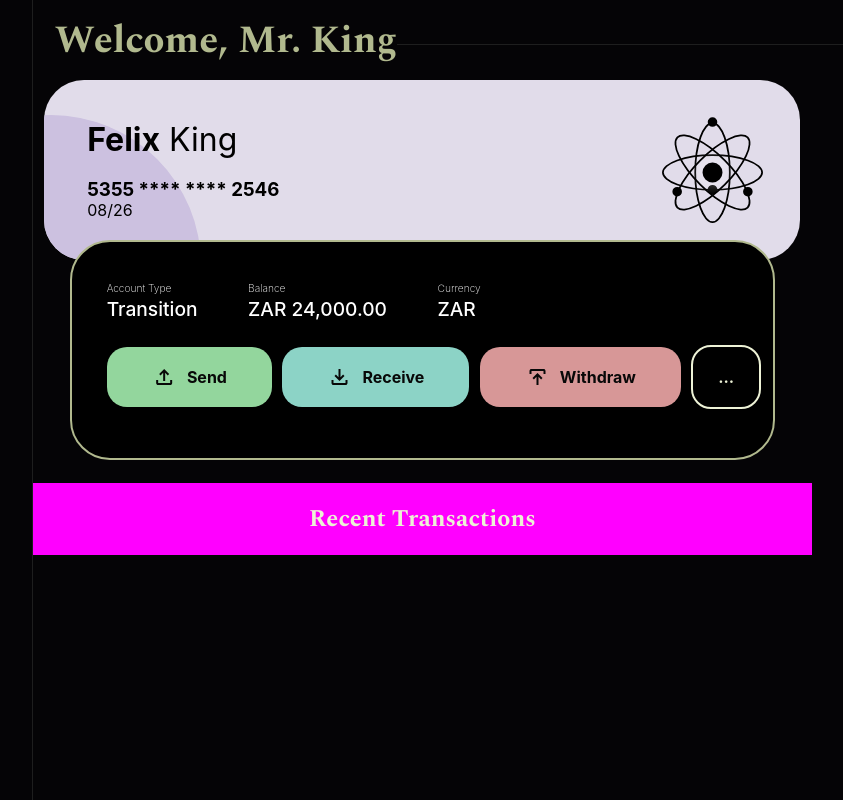
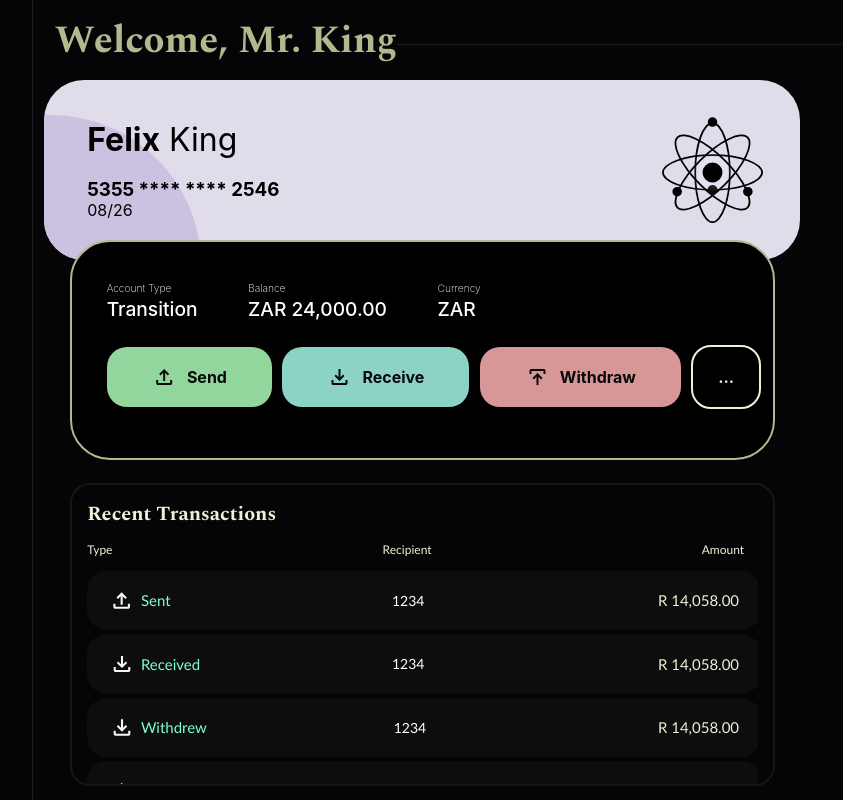
Before and after one commit to Bladeyboy54/Elementium-frontend, a React (Create React App) app in the folder elementium/elementium-app/: page /account/user/1 in a window 1280 px wide. Shown: the whole page, without its empty margins (122-965 px from the left). Built offline with nearby package versions, Linux system fonts and the light colour scheme.

Commit message:
created recent transations section and components

```diff
--- /dev/null
+++ b/elementium/elementium-app/src/components/ProfileComponents/TransactionHistoryCardComponent/TransactionHistoryCardComponent-styles.module.scss
@@ -0,0 +1,44 @@
+.main {
+    display: flex;
+    align-items: center;
+    width: 94%;
+    height: 2vh;
+    background-color: #0C0D0C;
+    border-radius: 20px;
+    padding: 1.7vw;
+    font-size: 12px;
+    font-family: 'Gill Sans', 'Gill Sans MT', Calibri, 'Trebuchet MS', sans-serif;
+
+
+    .type{
+        display: flex;
+        align-items: center;
+        color: aquamarine;
+        font-weight: 500;
+        font-size: 15px;
+        flex-basis: 15%;
+        gap: 0.5vw;
+        .icon {
+            width: 2vw;
+            filter: invert(100%);
+        }
+    }
+
+
+    .recipient {
+        flex-grow: 1;
+        text-align: center;
+        color: white;
+        font-weight: 400;
+        font-size: 14px;
+        font-weight: 100;
+    }
+
+    .amount {
+        flex-basis: 20%;
+        justify-content: flex-end;
+        display: flex;
+        font-weight: 100;
+        font-size: 15px;
+    }
+}
--- /dev/null
+++ b/elementium/elementium-app/src/components/ProfileComponents/TransactionHistoryCardComponent/TransactionHistoryCardComponent.tsx
@@ -0,0 +1,41 @@
+import React from "react";
+import styles from "./TransactionHistoryCardComponent-styles.module.scss";
+
+import upload from "../../../assets/icons/upload.svg";
+import download from "../../../assets/icons/download.svg";
+import placeholder from "../../../assets/logo-notext-black.svg";
+
+const TransactionHistoryCardComponent = (props: any) => {
+
+    const {type, recipient, amount} = props;
+
+    const displayType = type.charAt(0).toUpperCase() + type.slice(1);
+    const formattedAmount = new Intl.NumberFormat('en-ZA', { style: 'currency', currency: 'ZAR' }).format(amount);
+
+    return(<>
+        <div className={styles.main}>
+            <div className={styles.type}>
+
+                <img src={  type === "sent" ? upload :
+                            type === "received" ? download :
+                            type === "withdrew" ? download :
+                            placeholder}
+                            className={styles.icon}
+                alt="icon" />
+
+                {displayType}
+
+            </div>
+            <div className={styles.recipient}>
+                <p>{recipient}</p>
+            </div>
+            <div className={styles.amount}>
+                <p>{formattedAmount}</p>
+            </div>
+        </div>
+    </>);
+
+}
+
+
+export default TransactionHistoryCardComponent;
--- a/elementium/elementium-app/src/screens/Account/User/index.css
+++ b/elementium/elementium-app/src/screens/Account/User/index.css
@@ -1,4 +1,12 @@
 @import url('https://fonts.googleapis.com/css2?family=Spectral:wght@100..900&family=Spectral:ital,wght@0,200;0,300;0,400;0,500;0,600;0,700;0,800;1,200;1,300;1,400;1,500;1,600;1,700;1,800&display=swap');
+
+
+html, body {
+    margin: 0;
+    padding: 0;
+    overflow: hidden; /* Prevent any scrolling */
+    height: 100%;
+}
 
 .main{
     display: flex;
@@ -53,7 +61,8 @@
     flex-direction: column;
     align-items: center;
     width: 70%;
-    height: 100%;
+    /* height: 100%; */
+    max-height: 90%;
 }
 
 .plaque{
@@ -101,16 +110,61 @@
     display: flex;
     flex-direction: column;
     align-items: center;
-    justify-content: center;
     margin-top: 3%;
     width: 100%;
-    height: 10%;
-    background-color: magenta;
+    min-height: 10%;
+    flex-grow: 1;
+    max-height: 42%;
     color: #EDF2D6;
     font-family: "Spectral", sans-serif;
-
 }
 
 .recent-transactions-block{
+    display: flex;
+    flex-direction: column;
+    min-height: 20%;
+    flex-grow: 1;
+    max-height: 100%;
+    width: 86%;
+    padding-left: 2%;
+    padding-right: 2%;
+    border: 2px solid #161616;
+    border-radius: 20px;
+    justify-content: flex-start;
 
+
+
+    h2{
+        padding: 0;
+        margin: 0;
+        margin-top: 2%;
+        font-size: 20px;
+    }
 }
+
+.column-titles{
+    display: flex;
+    flex-direction: row;
+    width: 98%;
+    justify-content: space-between;
+    margin-top: 2%;
+    margin-bottom: 2%;
+    padding-right: 2%;
+    p{
+        font-size: 12px;
+        font-family: 'Gill Sans', 'Gill Sans MT', Calibri, 'Trebuchet MS', sans-serif;
+        font-weight: 100;
+        margin: 0;
+        padding: 0;
+    }
+}
+
+.scroll-history{
+    display: flex;
+    flex-direction: column;
+    gap: 0.5vh;
+    width: 100%;
+    overflow-y: auto;
+    overflow-x: hidden;
+    max-height: 100%;
+}
--- a/elementium/elementium-app/src/screens/Account/User/index.tsx
+++ b/elementium/elementium-app/src/screens/Account/User/index.tsx
@@ -3,6 +3,7 @@ import "./index.css";
 import { Sidebar } from "../../../elements/Sidebar";
 import atomImg from "../../../assets/logo-notext-black.svg";
 import ProfileActionsComponent from "../../../components/ProfileComponents/ProfileActionsComponent/ProfileActionsComponent";
+import TransactionHistoryCardComponent from "../../../components/ProfileComponents/TransactionHistoryCardComponent/TransactionHistoryCardComponent";
 
 export const User = () => {
 
@@ -43,6 +44,18 @@ export const User = () => {
             <div className="recent-transactions">
               <div className="recent-transactions-block">
                 <h2>Recent Transactions</h2>
+                <div className="column-titles">
+                  <p>Type</p>
+                  <p>Recipient</p>
+                  <p>Amount</p>
+                </div>
+                <div className="scroll-history">
+                  <TransactionHistoryCardComponent type="sent" recipient="1234" amount="14058"/>
+                  <TransactionHistoryCardComponent type="received" recipient="1234" amount="14058" />
+                  <TransactionHistoryCardComponent type="withdrew" recipient="1234" amount="14058" />
+                  <TransactionHistoryCardComponent type="sent" recipient="1234" amount="14058" />
+
+                </div>
               </div>
             </div>
 
```
